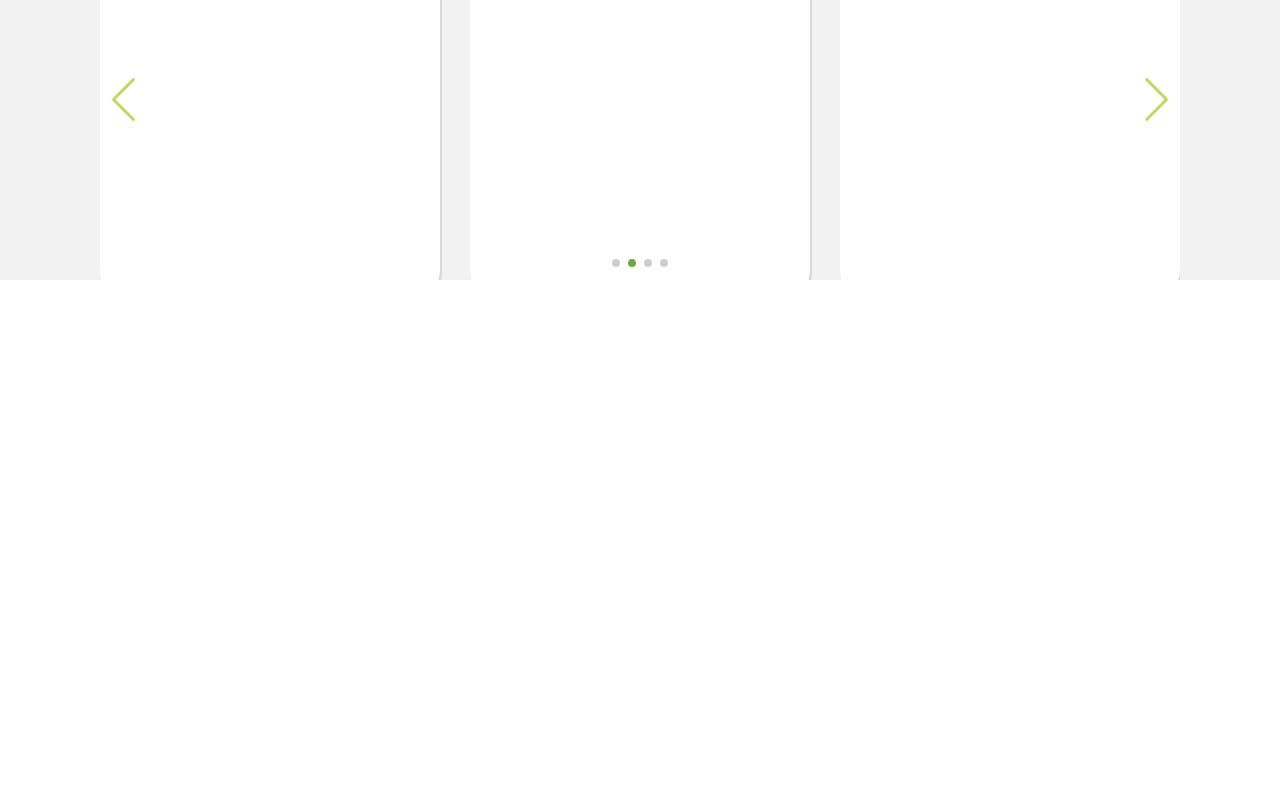
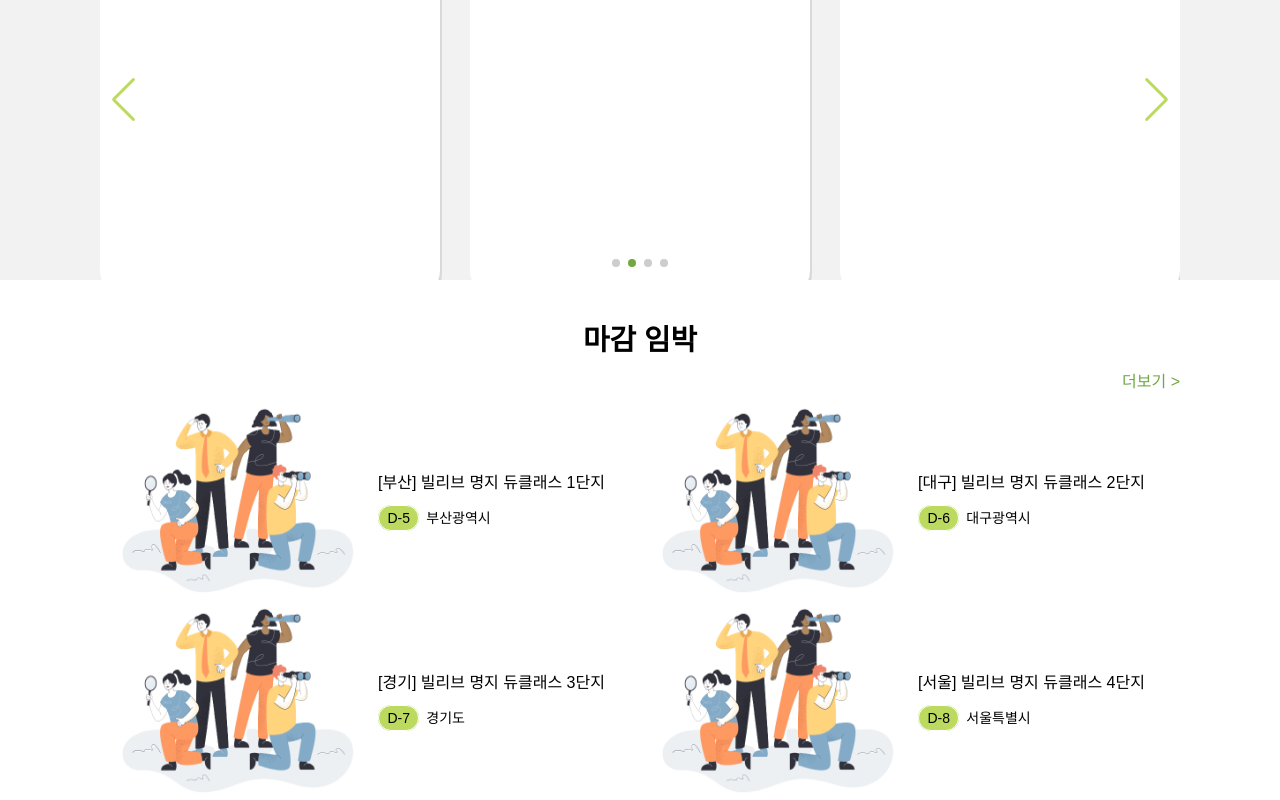
Before and after one commit to sideholic/SweetHome-FE, a React (Create React App) app: page / in a window 1280 px wide. Shown: the part 680-1480 px from the top of the page. Before the commit the page ends 1440 px from the top, so only its background shows below. Built offline with nearby package versions, Linux system fonts and the light colour scheme; grey boxes are pictures that could not be loaded; a web font is replaced by a local one.

Commit message:
feat: deadLine list markup done

```diff
--- a/src/components/main/CurationList.tsx
+++ b/src/components/main/CurationList.tsx
@@ -1,10 +1,8 @@
 import {
   CurationCardWrapper,
-  CurationTitle,
-  CurationTitleDiv,
   CurationWrapper,
 } from "../../styles/CurationStyle";
-import "../../styles/curationSwiper.scss";
+import "../../styles/curationSwiper.css";
 import { CommInner } from "../../styles/GlobalStyle";
 
 import SwiperCore, { Autoplay, Pagination, Navigation } from "swiper";
@@ -12,20 +10,24 @@ import { Swiper, SwiperSlide } from "swiper/react";
 import "swiper/css";
 import "swiper/css/pagination";
 import "swiper/css/navigation";
-import { MoreBtn } from "../../styles/CommonStyle";
+import {
+  CommonMoreBtn,
+  CommonTitle,
+  CommonTitleDiv,
+} from "../../styles/CommonStyle";
 
 export default function CurationList() {
   SwiperCore.use([Autoplay]);
   return (
     <CurationWrapper>
-      <CurationTitleDiv>
+      <CommonTitleDiv>
         <CommInner>
-          <CurationTitle>
+          <CommonTitle>
             청약 큐레이션 <span>HOT</span>
-          </CurationTitle>
-          <MoreBtn>더보기</MoreBtn>
+          </CommonTitle>
+          <CommonMoreBtn>더보기</CommonMoreBtn>
         </CommInner>
-      </CurationTitleDiv>
+      </CommonTitleDiv>
 
       <CurationCardWrapper>
         <CommInner>
--- a/src/components/main/DeadLineList.tsx
+++ b/src/components/main/DeadLineList.tsx
@@ -1,5 +1,84 @@
-import { DeadLineWrapper } from "../../styles/DeadLineStyle";
+import {
+  DeadLineCardGrid,
+  DeadLineCardWrapper,
+  DeadLineListFlex,
+  DeadLineWrapper,
+} from "../../styles/DeadLineStyle";
+import { CommInner } from "../../styles/GlobalStyle";
+import {
+  CommonMoreBtn,
+  CommonTitle,
+  CommonTitleDiv,
+} from "../../styles/CommonStyle";
 
 export default function DeadLineList() {
-  return <DeadLineWrapper></DeadLineWrapper>;
+  return (
+    <DeadLineWrapper>
+      <CommonTitleDiv>
+        <CommInner>
+          <CommonTitle>마감 임박</CommonTitle>
+          <CommonMoreBtn>더보기</CommonMoreBtn>
+        </CommInner>
+      </CommonTitleDiv>
+
+      <DeadLineCardWrapper>
+        <CommInner>
+          <DeadLineCardGrid>
+            <DeadLineListFlex>
+              <img
+                src={require("../../images/HeaderImg.png")}
+                alt="HeaderImg"
+              />
+              <div>
+                <p>[부산] 빌리브 명지 듀클래스 1단지</p>
+                <p className="deathLineInfo">
+                  <span className="deathLineTime">D-5</span>
+                  <span>부산광역시</span>
+                </p>
+              </div>
+            </DeadLineListFlex>
+            <DeadLineListFlex>
+              <img
+                src={require("../../images/HeaderImg.png")}
+                alt="HeaderImg"
+              />
+              <div>
+                <p>[대구] 빌리브 명지 듀클래스 2단지</p>
+                <p className="deathLineInfo">
+                  <span className="deathLineTime">D-6</span>
+                  <span>대구광역시</span>
+                </p>
+              </div>
+            </DeadLineListFlex>
+            <DeadLineListFlex>
+              <img
+                src={require("../../images/HeaderImg.png")}
+                alt="HeaderImg"
+              />
+              <div>
+                <p>[경기] 빌리브 명지 듀클래스 3단지</p>
+                <p className="deathLineInfo">
+                  <span className="deathLineTime">D-7</span>
+                  <span>경기도</span>
+                </p>
+              </div>
+            </DeadLineListFlex>
+            <DeadLineListFlex>
+              <img
+                src={require("../../images/HeaderImg.png")}
+                alt="HeaderImg"
+              />
+              <div>
+                <p>[서울] 빌리브 명지 듀클래스 4단지</p>
+                <p className="deathLineInfo">
+                  <span className="deathLineTime">D-8</span>
+                  <span>서울특별시</span>
+                </p>
+              </div>
+            </DeadLineListFlex>
+          </DeadLineCardGrid>
+        </CommInner>
+      </DeadLineCardWrapper>
+    </DeadLineWrapper>
+  );
 }
--- a/src/styles/CommonStyle.tsx
+++ b/src/styles/CommonStyle.tsx
@@ -1,7 +1,7 @@
 import styled from "styled-components";
 
 /* 더보기 버튼 */
-export const MoreBtn = styled.span`
+export const CommonMoreBtn = styled.span`
   display: block;
   position: absolute;
   right: 0;
@@ -11,3 +11,23 @@ export const MoreBtn = styled.span`
     content: " >";
   }
 `;
+/* 공통 제목 div */
+export const CommonTitleDiv = styled.div`
+  height: 15vh;
+`;
+/* 공통 제목 */
+export const CommonTitle = styled.h2`
+  display: flex;
+  justify-content: center;
+  align-items: center;
+  height: 100%;
+  font-size: 1.8rem;
+  font-weight: bold;
+
+  span {
+    margin-left: 0.5rem;
+    font-size: 1rem;
+    font-weight: normal;
+    color: ${(props) => props.theme.greenColor.green4};
+  }
+`;
--- a/src/styles/CurationStyle.ts
+++ b/src/styles/CurationStyle.ts
@@ -5,26 +5,6 @@ export const CurationWrapper = styled.div`
   height: 60vh;
   background-color: #f2f2f2;
 `;
-/* 제목 div */
-export const CurationTitleDiv = styled.div`
-  height: 15vh;
-`;
-/* 제목 */
-export const CurationTitle = styled.h2`
-  display: flex;
-  justify-content: center;
-  align-items: center;
-  height: 100%;
-  font-size: 1.625rem;
-  font-weight: bold;
-
-  span {
-    margin-left: 0.5rem;
-    font-size: 1rem;
-    font-weight: normal;
-    color: ${(props) => props.theme.greenColor.green4};
-  }
-`;
 /* 큐레이션 카드 리스트 */
 export const CurationCardWrapper = styled.div`
   height: 45vh;
--- a/src/styles/DeadLineStyle.tsx
+++ b/src/styles/DeadLineStyle.tsx
@@ -1,5 +1,39 @@
 import styled from "styled-components";
 
+/* Wrapper */
 export const DeadLineWrapper = styled.div`
   height: 60vh;
 `;
+/* Wrapper */
+export const DeadLineCardWrapper = styled.div`
+  height: 45vh;
+`;
+/* 마감 임박 Grid wrapper */
+export const DeadLineCardGrid = styled.div`
+  display: grid;
+  grid-template-columns: repeat(2, 1fr);
+`;
+/* FLEX */
+export const DeadLineListFlex = styled.div`
+  display: flex;
+  align-items: center;
+  img {
+    display: block;
+    width: 270px;
+    height: 200px;
+  }
+  div {
+    margin-left: 0.5em;
+  }
+  .deathLineInfo {
+    margin-top: 1.429em;
+    font-size: 0.875rem;
+  }
+  .deathLineTime {
+    border: 1px solid #fff;
+    border-radius: 1.4em;
+    padding: 0.3em 0.6em;
+    background-color: ${(props) => props.theme.greenColor.green3};
+    margin-right: 0.5em;
+  }
+`;
```
